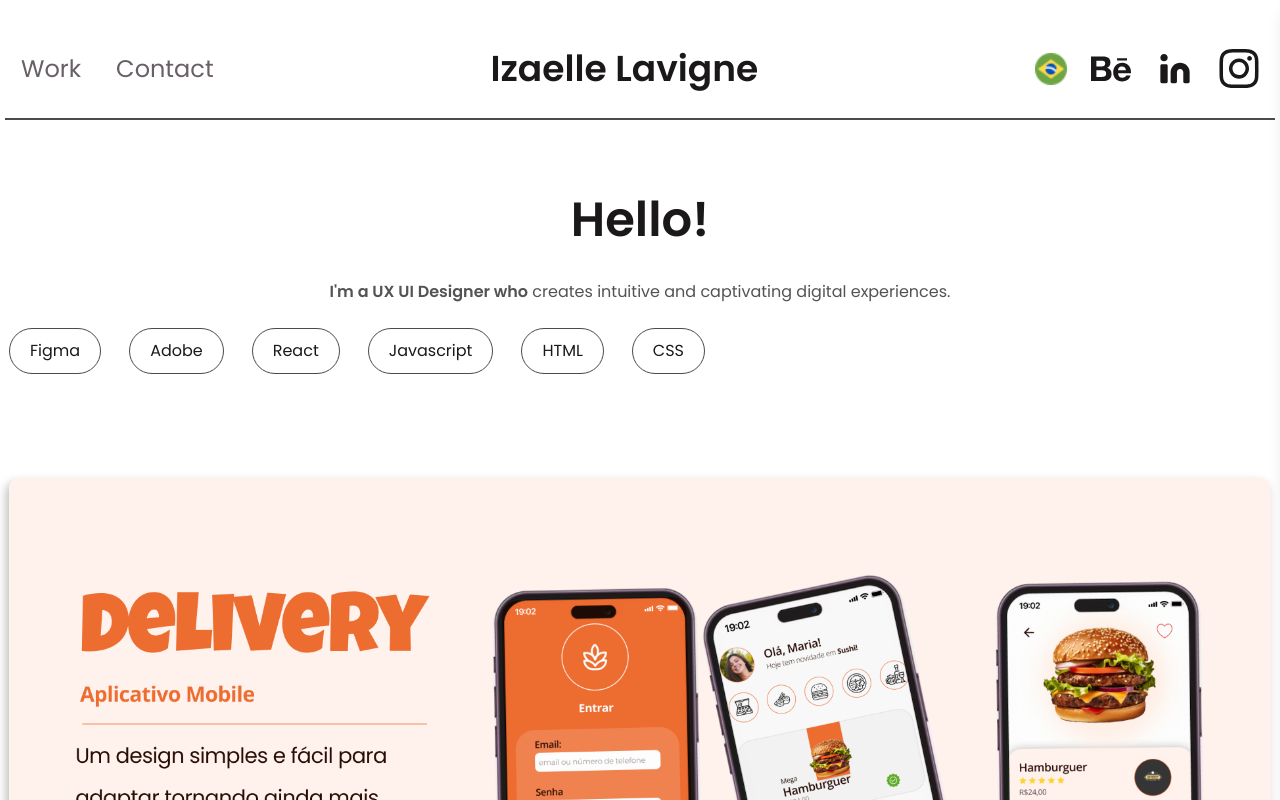
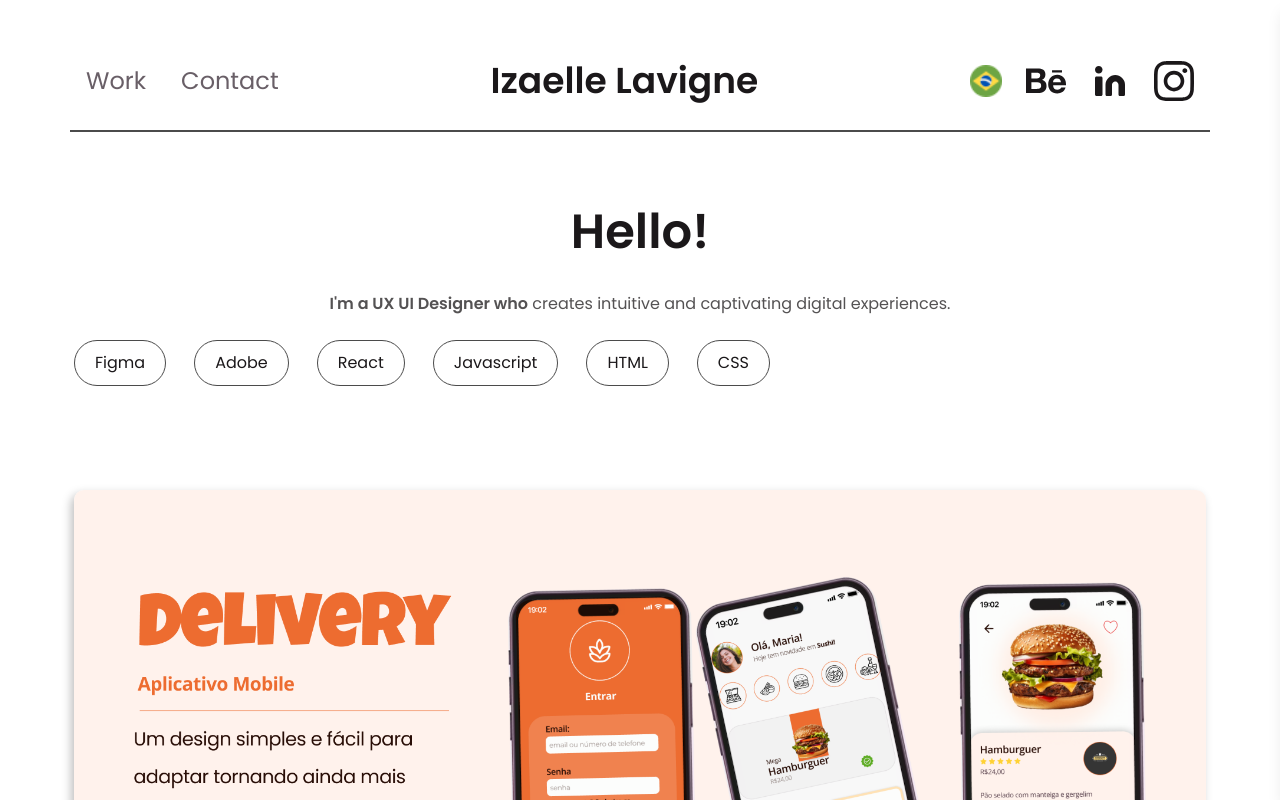
Before and after one commit to LeoCesar0/elle-portifolio, a React (Vite) app: page / in a window 1280 px wide. Shown: the top 800 px of the page. Built offline with nearby package versions, Linux system fonts and the light colour scheme.

Commit message:
fix: inject svg

```diff
--- a/package.json
+++ b/package.json
@@ -13,6 +13,7 @@
     "clsx": "^2.1.1",
     "react": "^18.2.0",
     "react-dom": "^18.2.0",
+    "react-svg": "^16.1.34",
     "tailwind-variants": "^0.2.1"
   },
   "devDependencies": {
--- a/src/components/Layout.jsx
+++ b/src/components/Layout.jsx
@@ -1,3 +1,7 @@
 export const Layout = ({ children }) => {
-  return <div className="py-[20px] px-[5px]">{children}</div>;
+  return (
+    <div className="py-[20px] px-[5px] mx-auto md:max-w-[1168px] md:px-[14px] md:py-[32px]">
+      {children}
+    </div>
+  );
 };
--- a/src/components/SocialMediasList.jsx
+++ b/src/components/SocialMediasList.jsx
@@ -1,4 +1,5 @@
 import { SOCIAL_MEDIAS } from "../static/links";
+import { ReactSVG } from "react-svg";
 
 export const SocialMediasList = ({ main }) => {
   const list = main
@@ -17,10 +18,10 @@ export const SocialMediasList = ({ main }) => {
             className="inline-block w-[40px] h-[40px] bg-background text-white rounded-full"
           >
             <span className="sr-only">{item.label}</span>
-            <img
+            <ReactSVG
               src={`icons/${item.icon}.svg`}
               alt={item.label}
-              className="w-full h-full"
+              className="w-full h-full items-center flex"
             />
           </a>
         );
--- a/src/static/links.js
+++ b/src/static/links.js
@@ -1,3 +1,4 @@
+
 export const LINKS = [
   {
     label: {
```
Also changed, not shown: 1 other file (tests, documents, lock files or other folders).
